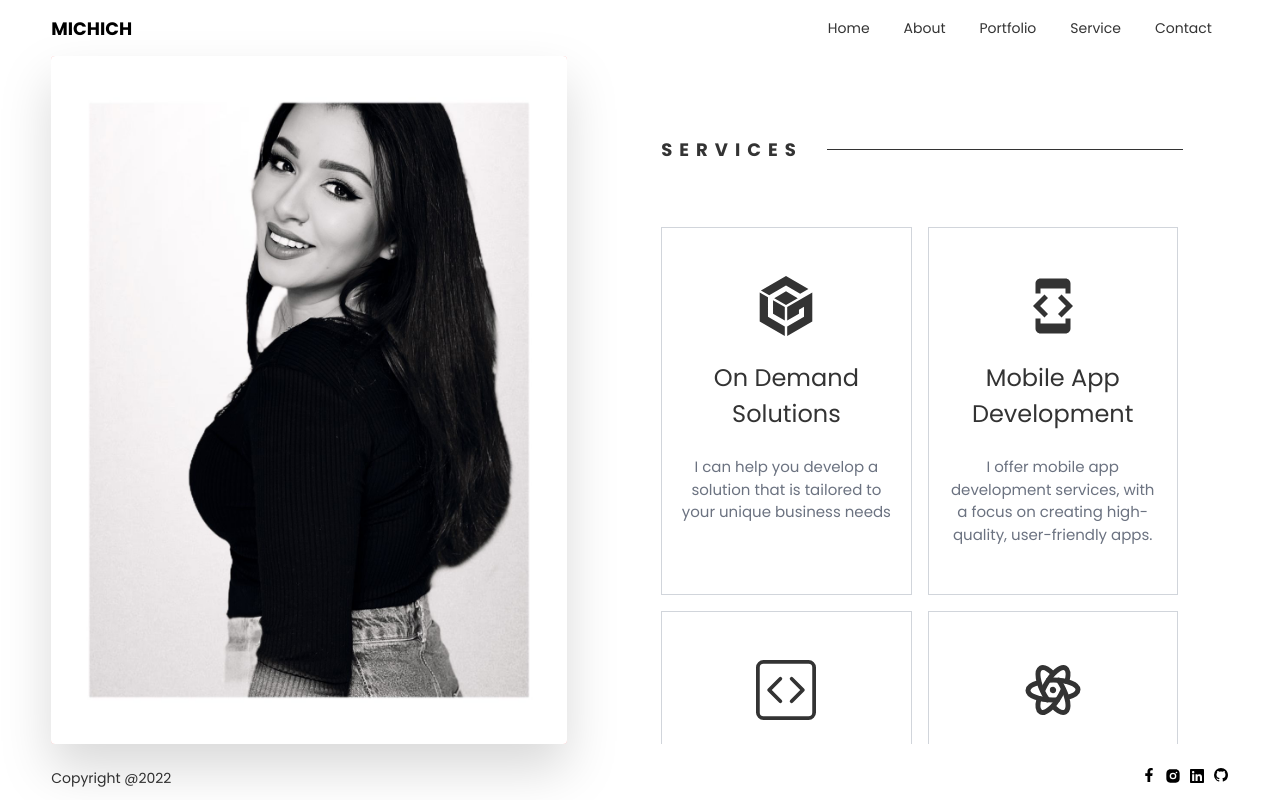
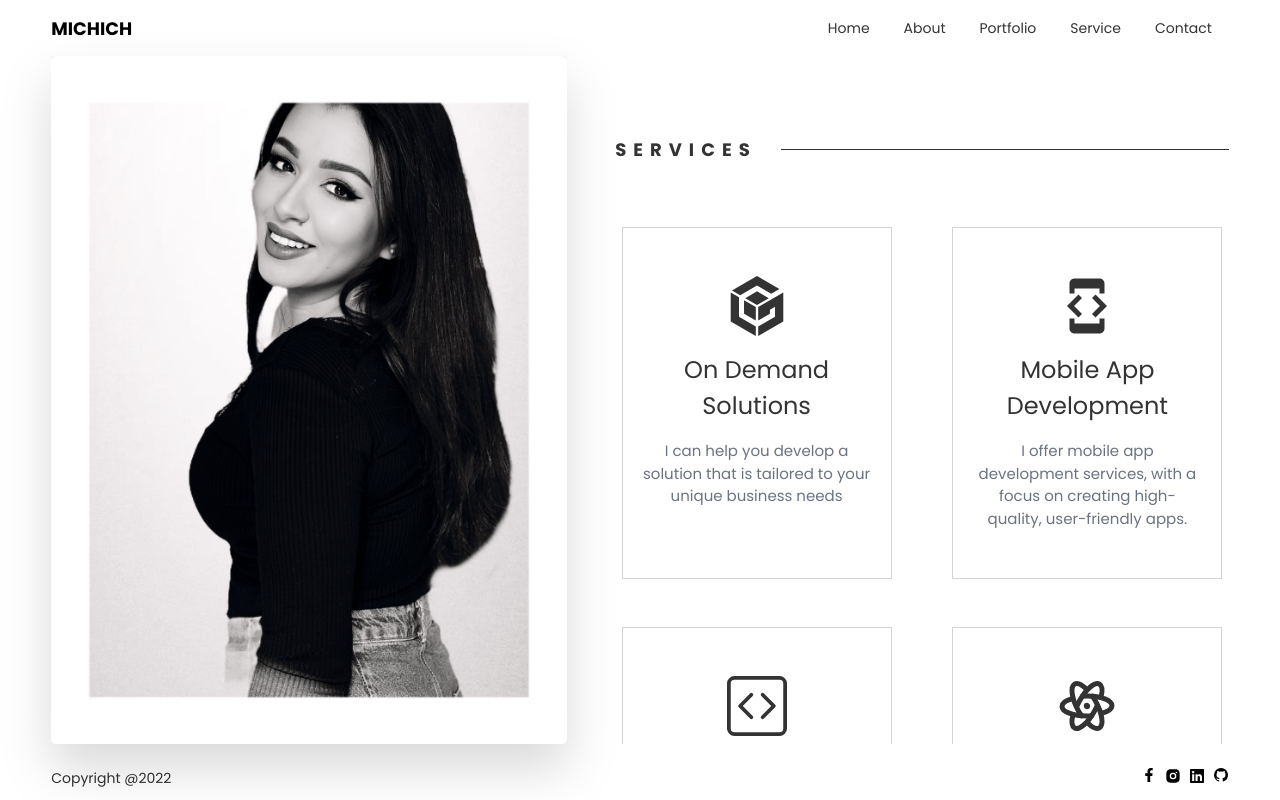
Before and after one commit to Chima20-art/portfolio-v2, a Next.js app: page /services in a window 1280 px wide. Built offline with nearby package versions, Linux system fonts and the light colour scheme.

Commit message:
adjusted services responssiveness

```diff
--- a/pages/services.js
+++ b/pages/services.js
@@ -45,19 +45,19 @@ const Service = [
 
 export default function Services() {
     return (
-        <div className=" h-fit w-[85%] mx-auto  pt-12  ">
+        <div className=" h-fit  w-full mx-auto  pt-12  ">
             <div className="flex  items-center py-8  ">
                 <p className="text-grey font-[700] uppercase tracking-[7px] mr-6  text-[18px]">
                     Services
                 </p>
                 <span className="bg-grey  w-full flex-1 h-[1px]" />
             </div>
-            <div className="mx-auto flex flex-wrap gap-4   py-8">
+            <div className="mx-auto flex flex-wrap gap-12 justify-around  py-8">
                 {Service.map((item) => {
                     return (
-                        <div className="group border border-gray-300  cursor-pointer hover:bg-[#0f070a] py-12 items-center align-center flex flex-col xl:w-[48%] lg:w-[80%]  w-full ">
+                        <div className="group border border-gray-300  cursor-pointer hover:bg-[#0f070a] py-12 items-center align-center flex flex-col md:w-[44%]   w-full ">
                             <item.Icon className="w-[60px] h-[60px] group-hover:text-white" />
-                            <h3 className="font-[500]  text-center text-[24px] text-[#333] group-hover:text-white my-6">
+                            <h3 className="font-[500] w-[95%] text-center text-[24px] text-[#333] group-hover:text-white my-4">
                                 {' '}
                                 {item.title}
                             </h3>
```
